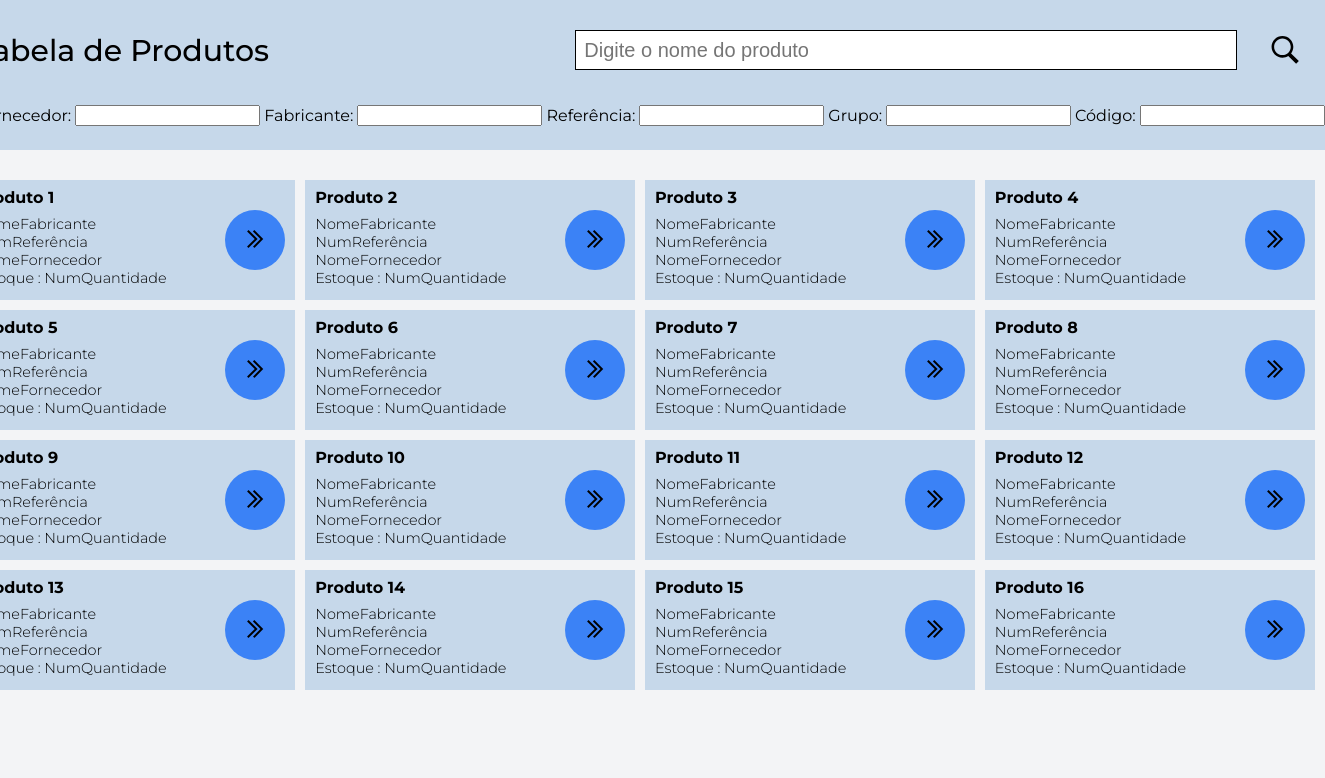
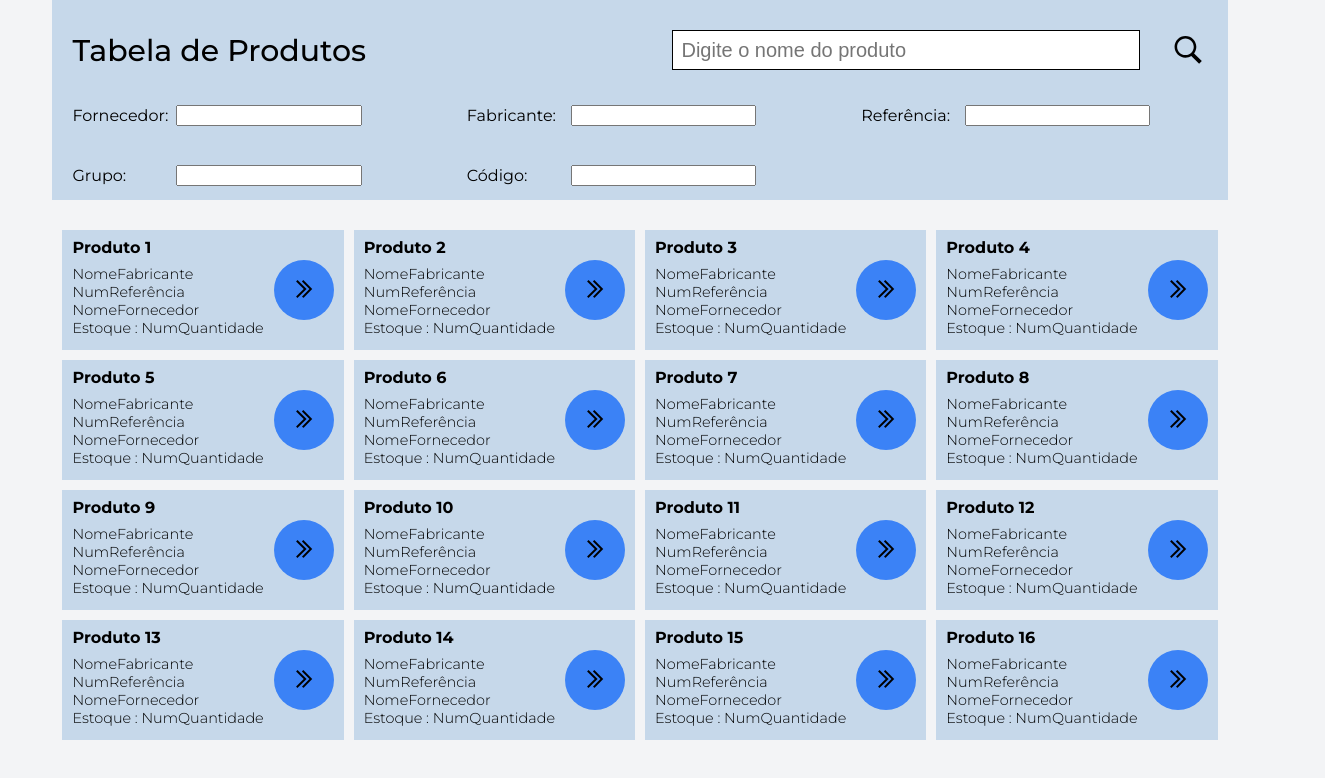
Before and after one commit to nattancode07/projeto-consulta-estoque-solution, a React (Vite) app: page / in a window 1280 px wide. Shown: the top 778 px of the page, 1325 px wide, since content can reach past the window. Built offline with nearby package versions, Linux system fonts and the light colour scheme.

Commit message:
commit 1.3

```diff
--- a/src/Header/Header.css
+++ b/src/Header/Header.css
@@ -17,7 +17,7 @@ h2 {
   justify-content: start;
   align-items: center;
   background-color: #6499d051;
-  height: 150px;
+  height: 200px;
   /*max-width: 1364px;*/
 }
 
@@ -29,11 +29,15 @@ h2 {
 }
 
 .filtros {
-  height: 80px;
-  display: flex;
-  justify-content: space-between;
-  /*width: 1364px;*/
-  margin-left: 16px;
+  height: 120px;
+  display: grid;
+  grid-template-columns: 1fr 1fr 1fr;
+  column-gap: 40px;
+  margin: 0px 16px;
+}
+
+.input-text-filtro {
+  width: 50%;
 }
 
 .fornecedor-filtro-div,
@@ -43,13 +47,14 @@ h2 {
 .codigo-filtro-div {
   display: flex;
   align-items: center;
-
   height: 30px;
 }
 
 .label-filtros {
   margin:0px 4px;
   font-weight: bolder;
+  width: 100px;
+  /*text-align: center;*/
 }
 
 .icone-de-pesquisa {
@@ -161,7 +166,6 @@ h2 {
     height: 70px;
     display: flex;
     justify-content: space-between;
-
   }
 
   h2.hidden {
--- a/src/Header/Header.jsx
+++ b/src/Header/Header.jsx
@@ -48,27 +48,27 @@ function Header({setQuery, setFilters}) {
 
         <div className="fornecedor-filtro-div">
           <label className="label-filtros" htmlFor="">Fornecedor:</label>
-          <input onChange={handleQueryChange} type="text" id="input-text-pesquisa"/>
+          <input onChange={handleQueryChange} className="input-text-filtro" type="text" id="input-text-pesquisa"/>
         </div>
 
         <div className="fabricante-filtro-div">
           <label className="label-filtros" htmlFor="">Fabricante:</label>
-          <input type="text" name="" id="" onChange={handleFilterChange}/>
+          <input type="text" name="" id="" className="input-text-filtro" onChange={handleFilterChange}/>
         </div>
 
         <div className="referencia-filtro-div">
           <label className="label-filtros" htmlFor="">Referência:</label>
-          <input type="text" name="" id="" onChange={handleFilterChange}/>
+          <input type="text" name="" id="" className="input-text-filtro" onChange={handleFilterChange}/>
         </div>
-          <br />
+
         <div className="grupo-filtro-div">
           <label className="label-filtros" htmlFor="">Grupo:</label>
-          <input type="text" name="" id="" onChange={handleFilterChange}/>
+          <input type="text" name="" id="" className="input-text-filtro" onChange={handleFilterChange}/>
         </div>
 
         <div className="codigo-filtro-div">
           <label className="label-filtros" htmlFor="">Código:</label>
-          <input type="text" name="" id="" onChange={handleFilterChange}/>
+          <input type="text" name="" id="" className="input-text-filtro" onChange={handleFilterChange}/>
         </div>
 
       </div>
```
